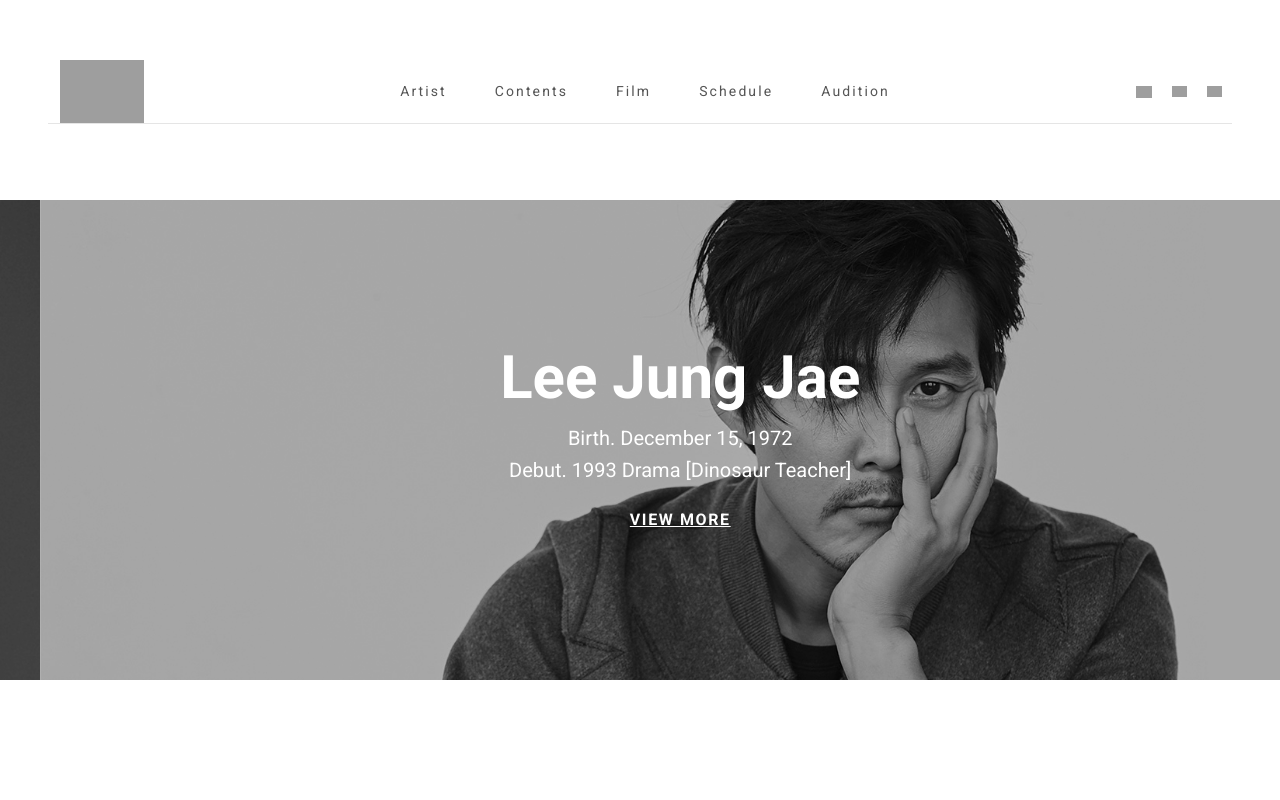
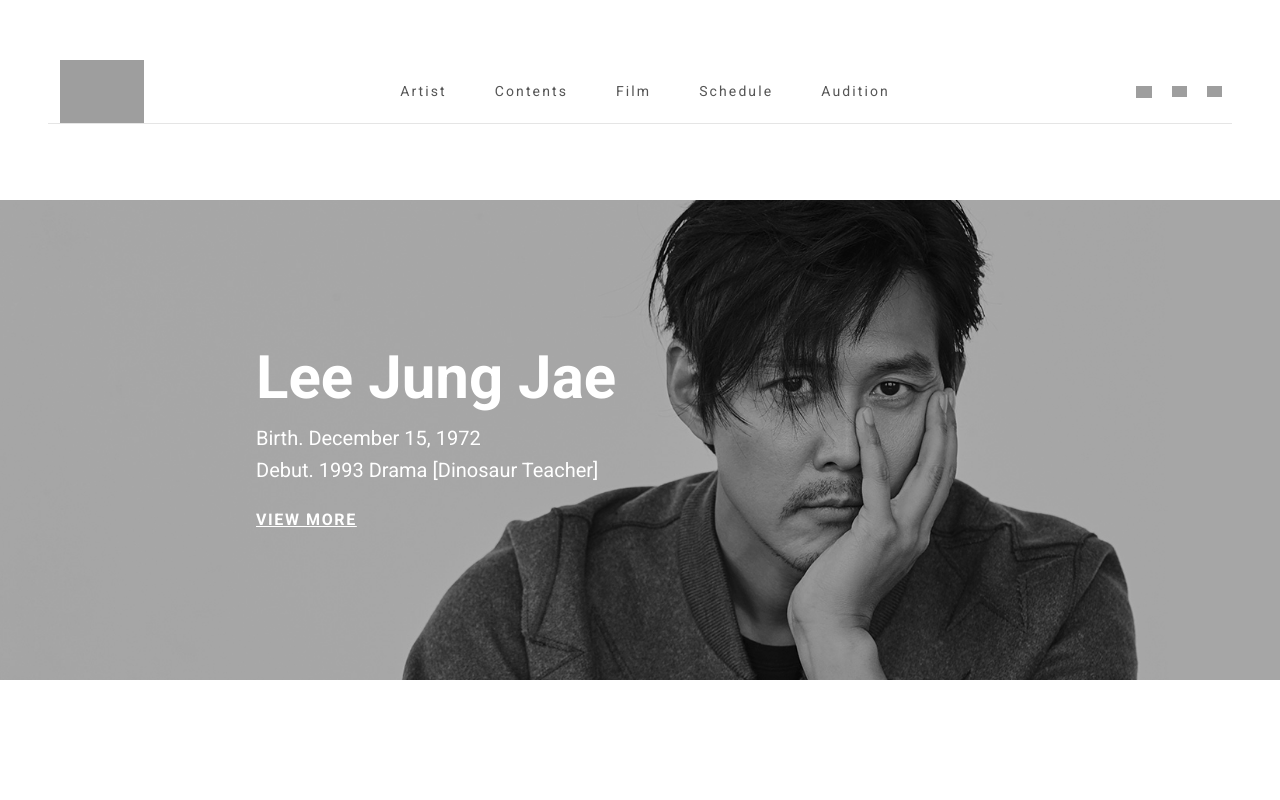
Before and after one commit to lucy-kim04/ArtistCompany, a Next.js app: page / in a window 1280 px wide. Shown: the top 800 px of the page. Built offline with nearby package versions, Linux system fonts and the light colour scheme; no server answers; grey boxes are pictures that could not be loaded.

Commit message:
feat: Main Banner 기본 형태 구축, chore: 메인화면 News 화살표 위치 수정

```diff
--- a/src/components/features/home/ProfileBanner.tsx
+++ b/src/components/features/home/ProfileBanner.tsx
@@ -40,7 +40,7 @@ export default function ProfileBanner() {
     slidesToShow: 1,
     slidesToScroll: 1,
     autoplay: true,
-    autoplaySpeed: 5000, // ✅ 5초 자동 슬라이드
+    autoplaySpeed: 4000, // ✅ 5초 자동 슬라이드
     pauseOnHover: false,
   };
 
@@ -77,7 +77,7 @@ export default function ProfileBanner() {
             </div>
 
             {/* 텍스트 오버레이 */}
-            <div className="absolute inset-0 flex flex-col items-center justify-center text-white px-4">
+            <div className="absolute inset-0 flex flex-col items-start justify-center left-40 text-white px-4 sm:pl-24 pl-6 text-left">
               <h2 className="text-3xl sm:text-6xl font-bold mb-4">
                 {profile.name}
               </h2>
--- a/src/components/features/home/YoutubeNews.tsx
+++ b/src/components/features/home/YoutubeNews.tsx
@@ -17,7 +17,7 @@ const PrevArrow = (props: any) => {
   const { style, onClick } = props;
   return (
     <button
-      className="absolute left-[-40px] top-[120px] transform -translate-y-1/2 z-10 bg-white rounded-full p-1 cursor-pointer"
+      className="absolute left-[-40px] top-[170px] transform -translate-y-1/2 z-10 bg-white rounded-full p-1 cursor-pointer"
       onClick={onClick}
       style={{ ...style }}
     >
@@ -31,7 +31,7 @@ const NextArrow = (props: any) => {
   const { style, onClick } = props;
   return (
     <button
-      className="absolute right-[-40px] top-[120px] transform -translate-y-1/2 z-10 bg-white rounded-full p-1 cursor-pointer"
+      className="absolute right-[-40px] top-[170px] transform -translate-y-1/2 z-10 bg-white rounded-full p-1 cursor-pointer"
       onClick={onClick}
       style={{ ...style }}
     >
```
